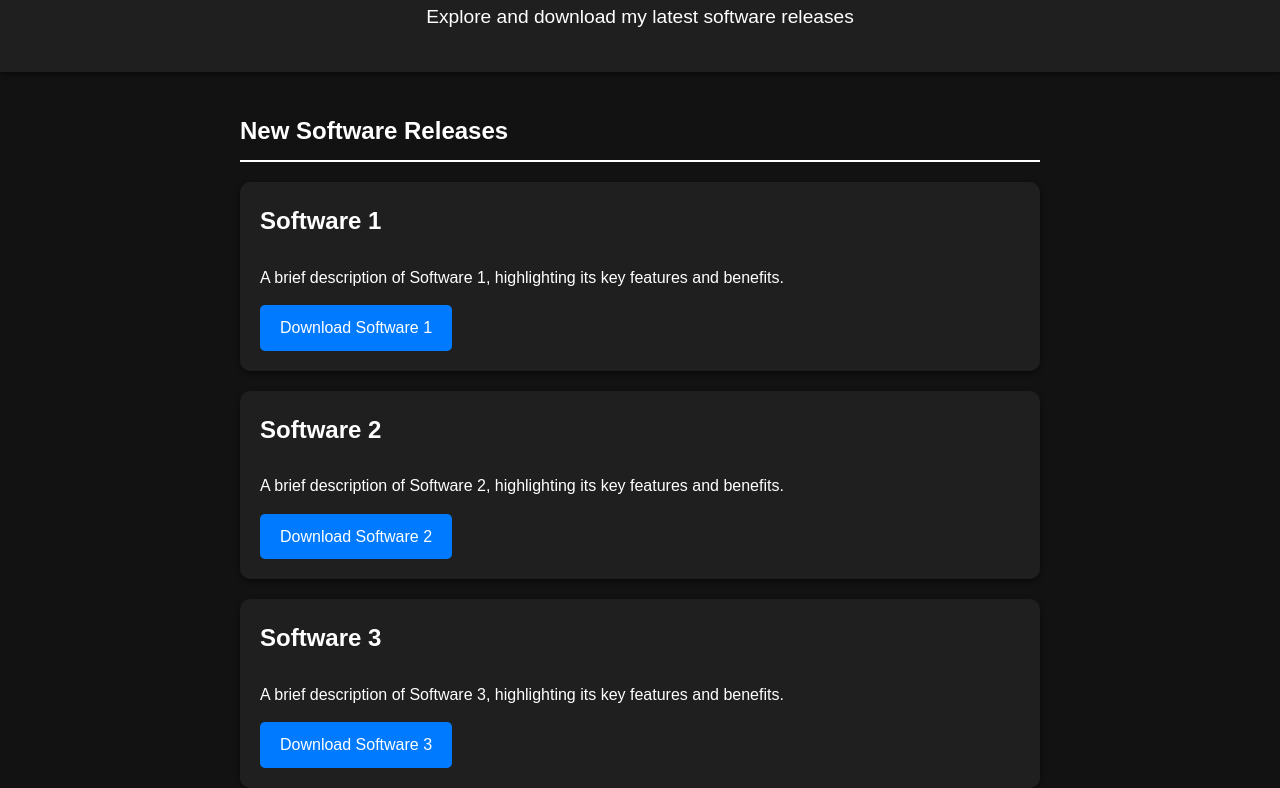
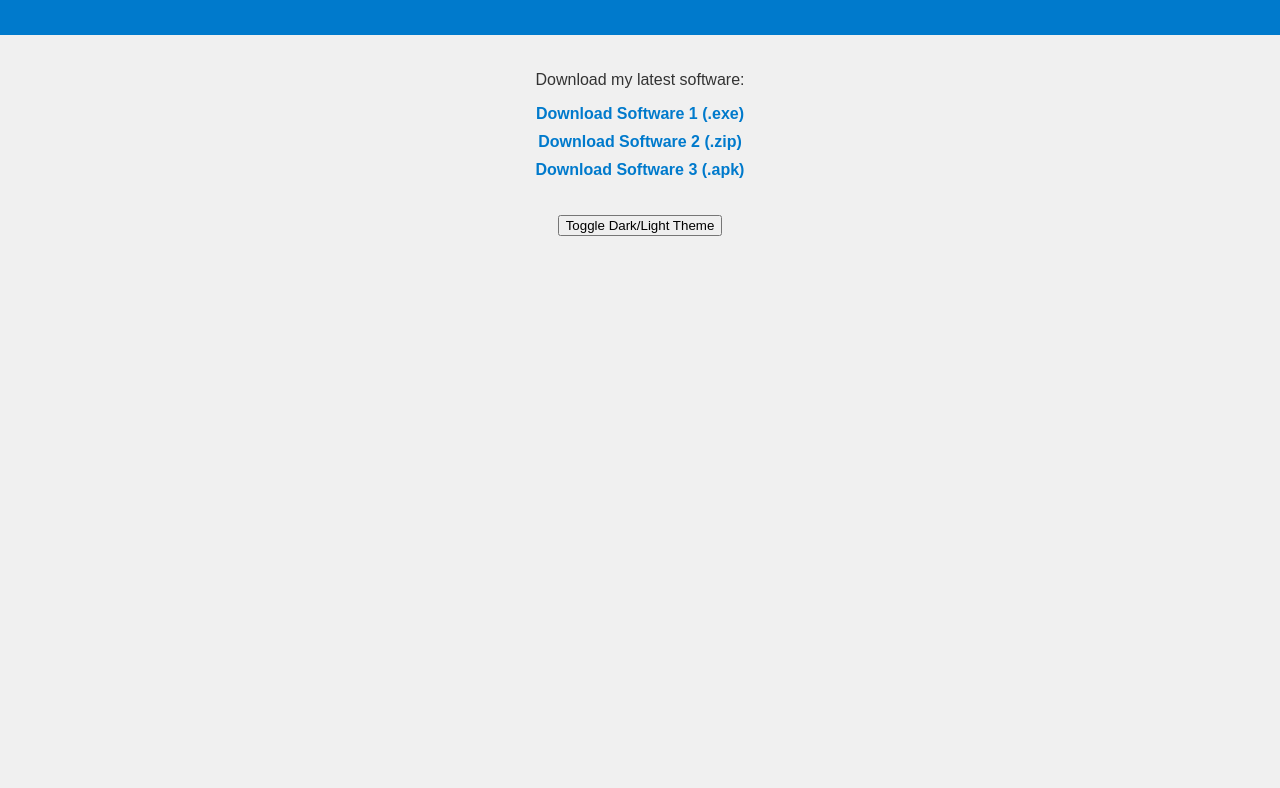
Before and after one commit to hsathapattu/hsathapattu.github.io, a plain HTML site: page index.html in a window 1280 px wide. Shown: the part 92-880 px from the top of the page. After the commit the page ends 800 px from the top, so only its background shows below. Drawn offline with Linux system fonts and the light colour scheme.

Commit message:
Update index.html

```diff
--- a/index.html
+++ b/index.html
@@ -3,117 +3,76 @@
 <head>
     <meta charset="UTF-8">
     <meta name="viewport" content="width=device-width, initial-scale=1.0">
-    <title>Hasindu Sanahas - Software Releases</title>
+    <title>Hasindu Sanahas - Software Downloads</title>
     <style>
         body {
-            background-color: #121212;
-            color: #ffffff;
             font-family: Arial, sans-serif;
+            background-color: #f0f0f0;
+            color: #333;
             margin: 0;
             padding: 0;
-            line-height: 1.6;
+            text-align: center;
         }
         header {
-            background-color: #1f1f1f;
+            background-color: #007acc;
             padding: 20px;
-            text-align: center;
-            box-shadow: 0 2px 5px rgba(0, 0, 0, 0.5);
+            color: white;
         }
-        header h1 {
+        h1 {
             margin: 0;
-            font-size: 2.5em;
-        }
-        header p {
-            font-size: 1.2em;
-            margin-top: 10px;
         }
         .content {
             padding: 20px;
-            max-width: 800px;
-            margin: 0 auto;
         }
-        .section {
-            margin-bottom: 40px;
+        ul {
+            list-style-type: none;
+            padding: 0;
         }
-        .section h2 {
-            border-bottom: 2px solid #ffffff;
-            padding-bottom: 10px;
-            margin-bottom: 20px;
+        li {
+            margin: 10px 0;
         }
-        .software-item {
-            background-color: #1f1f1f;
-            padding: 20px;
-            margin-bottom: 20px;
-            border-radius: 10px;
-            box-shadow: 0 2px 5px rgba(0, 0, 0, 0.5);
+        a {
+            color: #007acc;
+            text-decoration: none;
+            font-weight: bold;
         }
-        .software-item h3 {
-            margin-top: 0;
-            font-size: 1.5em;
+        a:hover {
+            text-decoration: underline;
         }
-        .software-item p {
-            margin: 15px 0;
+        .dark-theme {
+            background-color: #333;
+            color: #f0f0f0;
         }
-        .download-button {
-            display: inline-block;
-            padding: 10px 20px;
-            color: #ffffff;
-            background-color: #007bff;
-            border-radius: 5px;
-            text-decoration: none;
-            transition: background-color 0.3s;
+        .dark-theme header {
+            background-color: #444;
         }
-        .download-button:hover {
-            background-color: #0056b3;
-        }
-        .contact {
-            text-align: center;
-        }
-        .contact a {
-            color: #1e90ff;
-            text-decoration: none;
-        }
-        .contact a:hover {
-            text-decoration: underline;
+        .toggle-theme {
+            margin-top: 20px;
+            cursor: pointer;
         }
     </style>
 </head>
 <body>
+    <header>
+        <h1>Hasindu Sanahas</h1>
+        <p>Welcome to my software download page.</p>
+    </header>
 
-<header>
-    <h1>Hasindu Sanahas</h1>
-    <p>Explore and download my latest software releases</p>
-</header>
+    <div class="content">
+        <p>Download my latest software:</p>
+        <ul>
+            <li><a href="downloads/software1.exe" download>Download Software 1 (.exe)</a></li>
+            <li><a href="downloads/software2.zip" download>Download Software 2 (.zip)</a></li>
+            <li><a href="downloads/software3.apk" download>Download Software 3 (.apk)</a></li>
+        </ul>
 
-<div class="content">
-    <div class="section">
-        <h2>New Software Releases</h2>
-
-        <div class="software-item">
-            <h3>Software 1</h3>
-            <p>A brief description of Software 1, highlighting its key features and benefits.</p>
-            <a href="link_to_software_1.zip" class="download-button" download>Download Software 1</a>
-        </div>
-
-        <div class="software-item">
-            <h3>Software 2</h3>
-            <p>A brief description of Software 2, highlighting its key features and benefits.</p>
-            <a href="link_to_software_2.zip" class="download-button" download>Download Software 2</a>
-        </div>
-
-        <div class="software-item">
-            <h3>Software 3</h3>
-            <p>A brief description of Software 3, highlighting its key features and benefits.</p>
-            <a href="link_to_software_3.zip" class="download-button" download>Download Software 3</a>
-        </div>
-        <!-- Add more software items as needed -->
+        <button class="toggle-theme" onclick="toggleTheme()">Toggle Dark/Light Theme</button>
     </div>
 
-    <div class="section contact">
-        <h2>Contact Me</h2>
-        <p>If you have any questions or need support, feel free to email me at <a href="mailto:hsathapattu523@gmail.com">hsathapattu523@gmail.com</a>.</p>
-    </div>
-</div>
-
+    <script>
+        function toggleTheme() {
+            document.body.classList.toggle('dark-theme');
+        }
+    </script>
 </body>
 </html>
```
